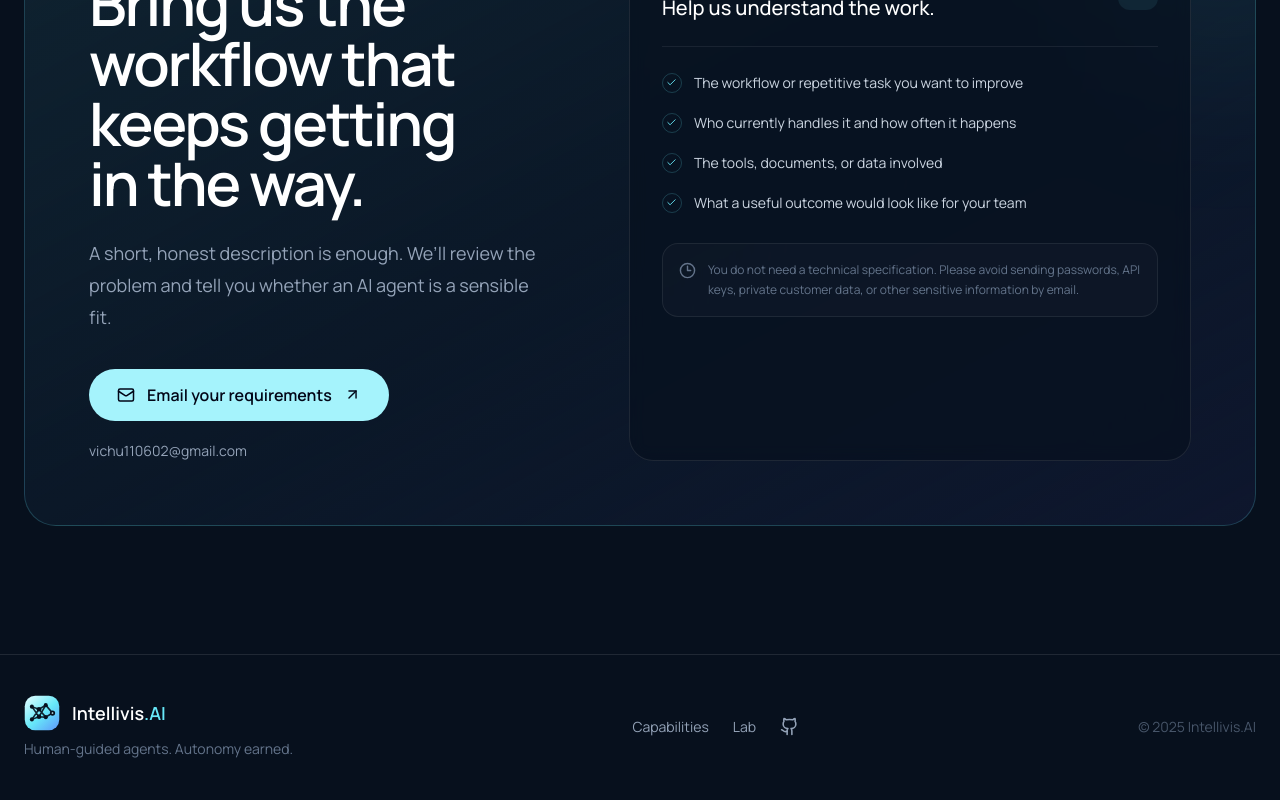
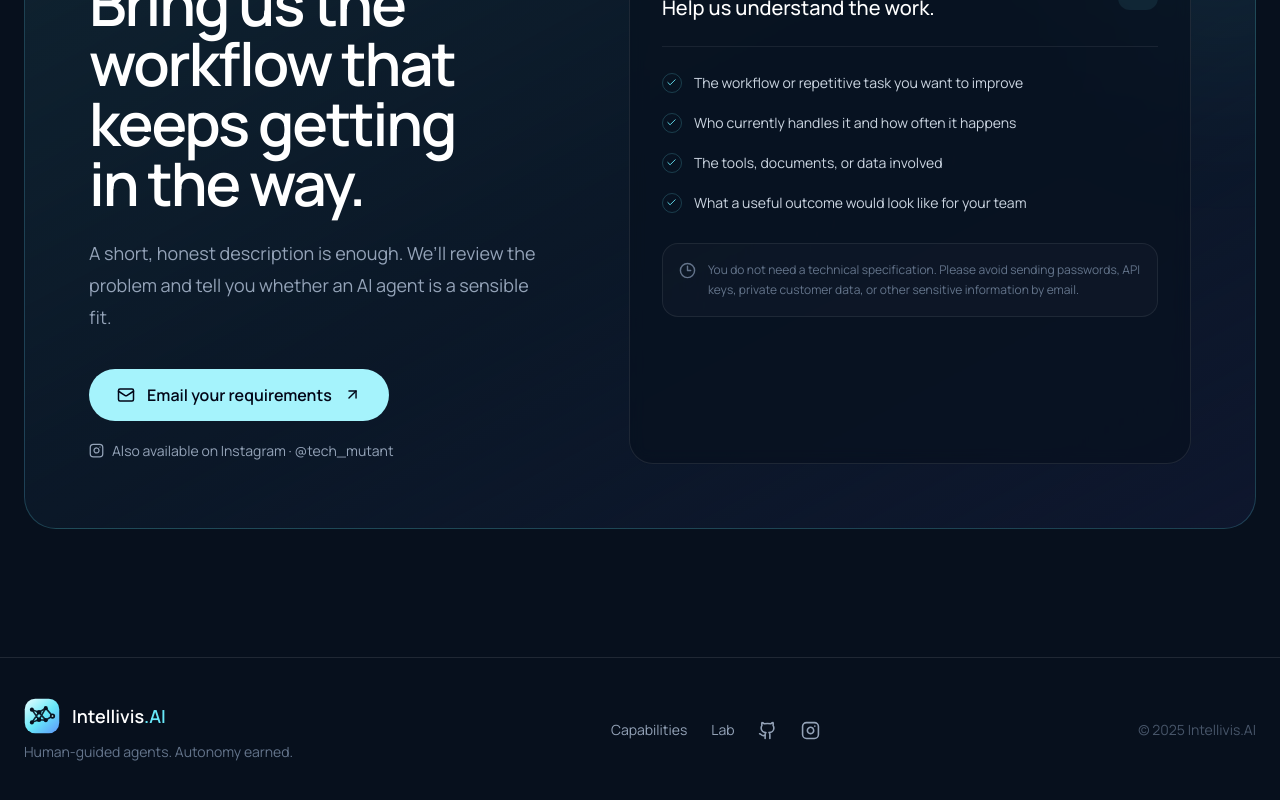
Before and after one commit to IntellivisAI/Intellivis_AI, a React (Vite) app: page / in a window 1280 px wide. Shown: the part 5003-5803 px from the top of the page. Built offline with nearby package versions, Linux system fonts and the light colour scheme.

Commit message:
Add Instagram contact and hide personal email label

```diff
--- a/index.html
+++ b/index.html
@@ -43,7 +43,7 @@
             "logo": "https://intellivis.ai/logo.svg",
             "email": "mailto:intellivisailabs@gmail.com",
             "description": "An applied AI studio building human-guided AI agents, data assistants, and workflow automations for growing teams.",
-            "sameAs": ["https://github.com/IntellivisAI"]
+            "sameAs": ["https://github.com/IntellivisAI", "https://www.instagram.com/tech_mutant/"]
           },
           {
             "@type": "WebSite",
--- a/src/components/Contact.tsx
+++ b/src/components/Contact.tsx
@@ -1,4 +1,4 @@
-import { ArrowUpRight, Check, Clock3, Mail, MessageSquareText } from 'lucide-react';
+import { ArrowUpRight, Check, Clock3, Instagram, Mail, MessageSquareText } from 'lucide-react';
 
 const emailSubject = encodeURIComponent('AI agent project enquiry — Intellivis.AI');
 const emailBody = encodeURIComponent(`Hi Intellivis,
@@ -45,7 +45,7 @@ const Contact = () => (
             <a href={mailto} className="group mt-9 inline-flex h-13 items-center justify-center gap-3 rounded-full bg-cyan-200 px-7 font-semibold text-slate-950 transition hover:bg-white">
               <Mail size={18}/> Email your requirements <ArrowUpRight size={17} className="transition-transform group-hover:-translate-y-0.5 group-hover:translate-x-0.5"/>
             </a>
-            <a href="mailto:vichu110602@gmail.com" className="mt-5 block text-sm text-slate-400 transition hover:text-cyan-200">vichu110602@gmail.com</a>
+            <a href="https://www.instagram.com/tech_mutant/" target="_blank" rel="noreferrer" className="mt-5 inline-flex items-center gap-2 text-sm text-slate-400 transition hover:text-cyan-200"><Instagram size={15}/>Also available on Instagram · @tech_mutant</a>
           </div>
 
           <div className="rounded-3xl border border-white/[.09] bg-[#07101e]/65 p-6 backdrop-blur sm:p-8">
--- a/src/components/Footer.tsx
+++ b/src/components/Footer.tsx
@@ -1,11 +1,11 @@
-import { Github } from 'lucide-react';
+import { Github, Instagram } from 'lucide-react';
 import BrandMark from './BrandMark';
 
 const Footer = () => (
   <footer className="border-t border-white/10 py-10">
     <div className="container mx-auto flex flex-col gap-6 px-6 sm:flex-row sm:items-center sm:justify-between">
       <div><div className="flex items-center gap-3"><BrandMark className="h-9 w-9"/><p className="text-lg font-semibold text-white">Intellivis<span className="text-cyan-300">.AI</span></p></div><p className="mt-2 text-sm text-slate-500">Human-guided agents. Autonomy earned.</p></div>
-      <div className="flex items-center gap-6 text-sm text-slate-400"><a href="#services" className="hover:text-white">Capabilities</a><a href="#projects" className="hover:text-white">Lab</a><a href="https://github.com/IntellivisAI" target="_blank" rel="noreferrer" aria-label="Intellivis on GitHub" className="hover:text-white"><Github size={19}/></a></div>
+      <div className="flex items-center gap-6 text-sm text-slate-400"><a href="#services" className="hover:text-white">Capabilities</a><a href="#projects" className="hover:text-white">Lab</a><a href="https://github.com/IntellivisAI" target="_blank" rel="noreferrer" aria-label="Intellivis on GitHub" className="hover:text-white"><Github size={19}/></a><a href="https://www.instagram.com/tech_mutant/" target="_blank" rel="noreferrer" aria-label="Tech Mutant on Instagram" className="hover:text-white"><Instagram size={19}/></a></div>
       <p className="text-sm text-slate-600">© {new Date().getFullYear()} Intellivis.AI</p>
     </div>
   </footer>
```
